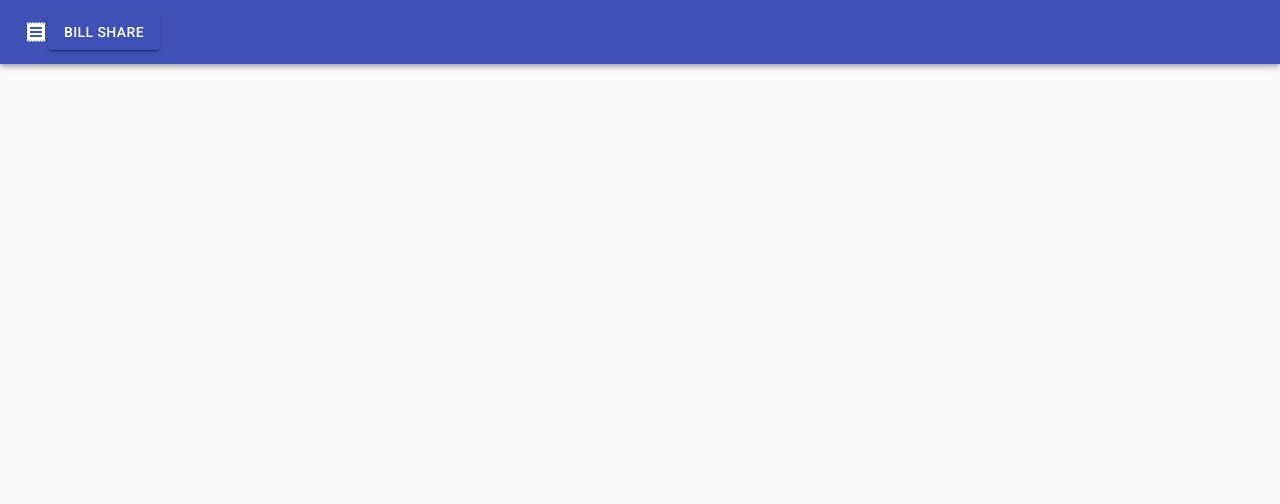
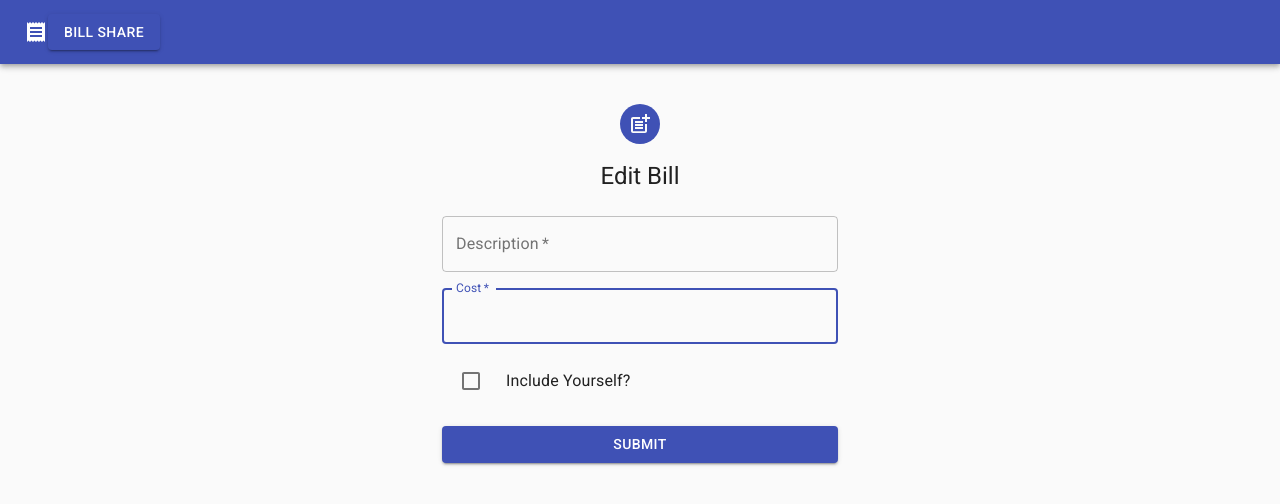
Before and after one commit to kaylinjdennis/final-project, a React (Create React App) app: page /editBill/1 in a window 1280 px wide. Shown: the top 504 px of the page. Built offline with nearby package versions, Linux system fonts and the light colour scheme; no server answers.

Commit message:
Add edit and delete bill buttons to posted bill

```diff
--- a/src/components/App.jsx
+++ b/src/components/App.jsx
@@ -8,6 +8,7 @@ import AddBill from './AddBill'
 import Friends from './Friends'
 import Profile from './Profile'
 import Bill from './Bill'
+import EditBill from './EditBill'
 
 function App() {
 
@@ -24,6 +25,7 @@ function App() {
 				<Route path='/creategroup' component={CreateGroup} />
 				<Route path='/friends' component={Friends} />
 				<Route path='/bill/:id' component={Bill} />
+				<Route path='/editBill/:id' component={EditBill} />
 				</Switch>
 		</BrowserRouter>
 		</>
--- a/src/components/Bill/index.jsx
+++ b/src/components/Bill/index.jsx
@@ -35,7 +35,7 @@ const data = [
 function Bill(props) {
 	const billID = props.match.params.id;
 
-	const { state, payBill } = useApplicationData();
+	const { state, payBill, deleteBill } = useApplicationData();
 
 	const classes = useStyles();
   const [dense, setDense] = React.useState(false);
@@ -111,10 +111,6 @@ function Bill(props) {
 			);
 		})
 	}
-
-	console.log('bill:', bill)
-	console.log('paid', paidMembers);
-	console.log('owing', owingMembers)
 
 	data.pop()
 	data.pop()
@@ -280,7 +276,6 @@ const renderCustomizedLabel = ({ cx, cy, midAngle, innerRadius, outerRadius, per
                 	<Cell key={`cell-${index}`} fill={COLORS[index % COLORS.length]} />
               	))}
             	</Pie>
-							{/* <Tooltip /> */}
           	</PieChart>
           <Grid container spacing={1} direction='row'>
             <Grid item xs={6} md={6} className={classes.billFriends} >
@@ -309,6 +304,34 @@ const renderCustomizedLabel = ({ cx, cy, midAngle, innerRadius, outerRadius, per
             </Grid>
           </Grid>
         </Grid>
+				<br/>
+				<Grid container spacing={1} direction='row'>
+				<Grid item xs={6} md={6}>
+					<Button
+            type="submit"
+            fullWidth
+            variant="contained"
+            color="primary"
+						className={classes.submit}
+						href={`/editBill/${bill[0].id}`}
+          >
+						Edit Bill
+          </Button>
+				</Grid>
+				<Grid item xs={6} md={6}>
+					<Button
+            type="submit"
+            fullWidth
+            variant="contained"
+            color="primary"
+						className={classes.submit}
+						onClick={() => {deleteBill(bill[0].id)}}
+						href={"/profile"}
+          >
+						Delete Bill
+          </Button>
+				</Grid>
+				</Grid>
 				</div>
 				</Container>
 </>
--- /dev/null
+++ b/src/components/EditBill/index.jsx
@@ -0,0 +1,110 @@
+import {React, useState} from 'react';
+import { Typography, Button, Container, TextField, List, ListItem, ListItemText, Checkbox, ListItemIcon } from '@material-ui/core';
+import Grid from '@material-ui/core/Grid';
+import Avatar from '@material-ui/core/Avatar';
+import PostAddIcon from '@material-ui/icons/PostAdd';
+import FormControl from '@material-ui/core/FormControl';
+import InputLabel from '@material-ui/core/InputLabel';
+import Select from '@material-ui/core/Select';
+import useStyles from '../styles';
+
+
+
+import useApplicationData from '../../hooks/useApplicationData'
+
+function EditBill(props) {
+	const billID = props.match.params.id;
+
+	const { state, editBill } = useApplicationData();
+	const [description, setDescription] = useState('');
+	const [cost, setCost] = useState(0);
+	const [includeSelf, setIncludeSelf] = useState(0);
+
+	const classes = useStyles();
+
+	const bill = state.bills.posted.filter((bill) => bill.id === Number(billID));
+
+	const handleClick = (event) => {
+		console.log('includeSelf', includeSelf)
+		editBill(billID, cost, description, bill[0].group_id, includeSelf)
+	}
+
+	const handleToggle = () => {
+		if (includeSelf) {
+			setIncludeSelf(0)
+		} else {
+			setIncludeSelf(1)
+		}
+	};
+
+  return (
+      <Container component="main" maxWidth="xs">
+        <div className={classes.paper}>
+          <Avatar className={classes.icon}>
+            <PostAddIcon />
+          </Avatar>
+          <Typography component="h1" variant="h5">
+            Edit Bill
+          </Typography>
+          <form className={classes.form}>
+            <Grid container spacing={2}>
+              <Grid item xs={12} sm={12}>
+                <TextField
+                  autoComplete="descripion"
+                  name="billDescription"
+                  variant="outlined"
+                  required
+                  fullWidth
+                  id="billDescription"
+                  label="Description"
+									autoFocus
+									onChange={(event) => setDescription(event.target.value)}
+                />
+             </Grid>
+            <Grid item xs={12} sm={12}>
+              <TextField
+                autoComplete="cost"
+                name="billCost"
+                variant="outlined"
+                required
+                fullWidth
+                id="billCost"
+                label="Cost"
+								autoFocus
+								onChange={(event) => setCost(event.target.value)}
+              />
+            </Grid>
+					<Grid>
+						<ListItem key={1} button>
+					<ListItemIcon>
+					<Checkbox
+						edge="end"
+						onChange={() => {handleToggle()}}
+						checked={includeSelf}
+						inputProps={{ 'aria-labelledby': 'checkbox-list-secondary-label-1' }}
+						color="primary"
+					/>
+					</ListItemIcon>
+					<ListItemText id={1} primary="Include Yourself?" />
+				</ListItem>
+					</Grid>
+            </Grid>
+
+          <Button
+            type="submit"
+            fullWidth
+            variant="contained"
+            color="primary"
+						className={classes.submit}
+						onClick={handleClick}
+						href={"/profile"}
+          >
+						Submit
+          </Button>
+         </form>
+        </div>
+      </Container>
+  );
+}
+
+export default EditBill;
--- a/src/hooks/useApplicationData.js
+++ b/src/hooks/useApplicationData.js
@@ -194,6 +194,17 @@ export default function useApplicationData() {
 			.then(res => res.data)
 	}
 
+	const deleteBill = (billID) => {
+		return axios.delete(`/api/bills/${billID}`)
+			.then(res => res.data)
+	}
+
+	const editBill = (billID, cost, description, group_id, includeSelf) => {
+		// console.log('includeSelf', includeSelf)
+		return axios.post(`/api/bills/${billID}`, { "cost": cost, "description": String(description), "group_id": group_id, "include_self": includeSelf })
+			.then(res => res.data)
+	}
+
 	const getPostedBills = (userID) => {
 		return axios.get(`/api/bills/posted/${userID}`)
 			.then(res => res.data)
@@ -218,5 +229,5 @@ export default function useApplicationData() {
 		// })
 	}
 
-	return { state, setState, createBill, getUser, getUsersGroups, createGroup, sendFriendRequest, acceptFriendRequest, declineFriendRequest, getPostedBills, getReceivedBills, payBill };
+	return { state, setState, createBill, getUser, getUsersGroups, createGroup, sendFriendRequest, acceptFriendRequest, declineFriendRequest, getPostedBills, getReceivedBills, payBill, deleteBill, editBill };
 }
```
Also changed, not shown: 2 other files (tests, documents, lock files or other folders).
